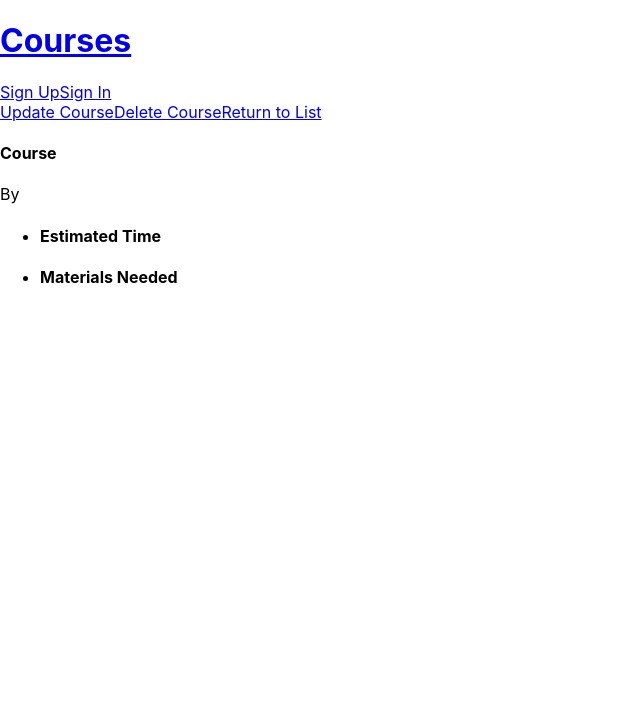
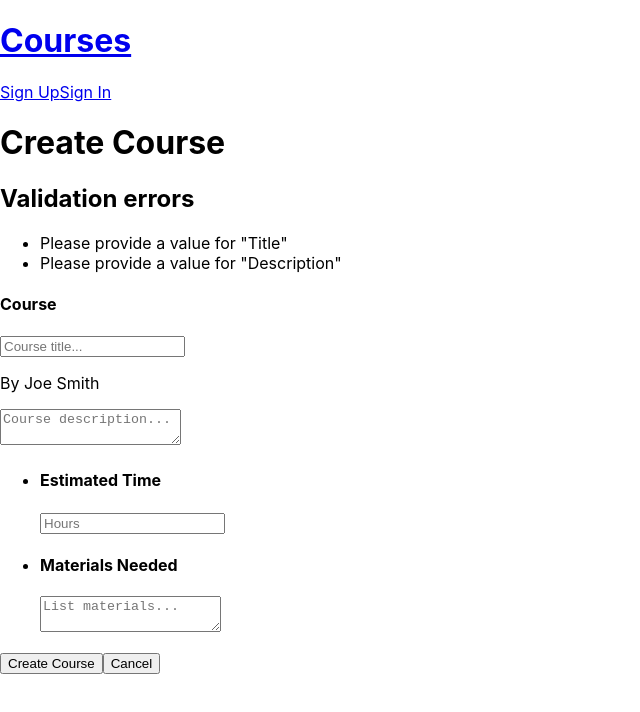
Before and after one commit to jasper-kim/techdegree-p10-FullStackApp, a React (Create React App) app in the folder client/: page /courses/create in a window 1280 px wide. Shown: the top 712 px of the page, without its empty margins (0-640 px from the left). Built offline with nearby package versions, Linux system fonts and the light colour scheme; no server answers; the HTML template or start-up script is replaced by a standard one.

Commit message:
Added CreateCourse component

```diff
--- a/client/src/App.js
+++ b/client/src/App.js
@@ -12,6 +12,7 @@
 import CourseDetail from './Components/CourseDetail';
 import UserSignIn from './Components/UserSignIn';
 import UserSignUp from './Components/UserSignUp';
+import CreateCourse from './Components/CreateCourse';
 
 function App() {
   return (
@@ -21,6 +22,7 @@
 
         <Switch>
           <Route exact path='/' component={Courses} />
+          <Route exact path='/courses/create' component={CreateCourse} />
           <Route path='/courses/:id' component={CourseDetail} />
           <Route path='/signin' component={UserSignIn} />
           <Route path='/signup' component={UserSignUp} />
--- a/client/src/Components/Courses.js
+++ b/client/src/Components/Courses.js
@@ -38,13 +38,13 @@
                 )}
 
                 <div className="grid-33">
-                    <a className="course--module course--add--module" href="create-course.html">
+                    <Link className="course--module course--add--module" to="/courses/create">
                         <h3 className="course--add--title">
                             <svg version="1.1" xmlns="http://www.w3.org/2000/svg" x="0px" y="0px" viewBox="0 0 13 13" className="add">
                                 <polygon points="7,6 7,0 6,0 6,6 0,6 0,7 6,7 6,13 7,13 7,7 13,7 13,6 "></polygon>
                             </svg>New Course
                         </h3>
-                    </a>
+                    </Link>
                 </div>
             </div>
         );
--- /dev/null
+++ b/client/src/Components/CreateCourse.js
@@ -0,0 +1,126 @@
+import React, {Component} from 'react';
+
+export default class CreateCourse extends Component {
+
+    //Get user info with props from authenticatedUser
+
+    state = {
+        title: '',
+        description: '',
+        estimatedTime: '',
+        materialsNeeded: '',
+        errors: [], // if errors come from server, it will set to this state
+    }
+
+    cancel = (event) => {
+        event.preventDefault();
+        this.props.history.push('/');
+    }
+
+    submit = (event) => {
+        //call context createCourse method and get user
+        //if data object has error key, set it to error state and display
+        //ex. data.includes('errors')
+        //if not, get id from (res.header.location) and push to 'courses/:id'
+    }
+
+    change = (event) => {
+        console.log(event);
+        const {target: { name, value }} = event;
+
+        this.setState(() => {
+          return {
+            [name]: value
+          };
+        });
+    }
+
+    render () {
+        const {
+            title,
+            estimatedTime,
+            errors,
+        } = this.state;
+
+        return (
+            <div className="bounds course--detail">
+                <h1>Create Course</h1>
+                <div>
+                    <div>
+                        <h2 className="validation--errors--label">Validation errors</h2>
+                        <div className="validation-errors">
+                        <ul>
+                            <li>Please provide a value for "Title"</li>
+                            <li>Please provide a value for "Description"</li>
+                        </ul>
+                        </div>
+                    </div>
+                    <form onSubmit={this.submit}>
+                        <div className="grid-66">
+                            <div className="course--header">
+                                <h4 className="course--label">Course</h4>
+                                <div>
+                                    <input
+                                        id="title"
+                                        name="title"
+                                        type="text"
+                                        className="input-title course--title--input"
+                                        placeholder="Course title..."
+                                        value={title}
+                                        onChange={this.change} />
+                                </div>
+                                {/* Update with authenticatedUser */}
+                                <p>By Joe Smith</p>
+                            </div>
+                            <div className="course--description">
+                                <div>
+                                    <textarea
+                                        id="description"
+                                        name="description"
+                                        className=""
+                                        placeholder="Course description..."
+                                        onChange={this.change}/>
+                                </div>
+                            </div>
+                        </div>
+                        <div className="grid-25 grid-right">
+                            <div className="course--stats">
+                                <ul className="course--stats--list">
+                                    <li className="course--stats--list--item">
+                                        <h4>Estimated Time</h4>
+                                        <div>
+                                            <input
+                                                id="estimatedTime"
+                                                name="estimatedTime"
+                                                type="text"
+                                                className="course--time--input"
+                                                placeholder="Hours"
+                                                value={estimatedTime}
+                                                onChange={this.change}
+                                                />
+                                        </div>
+                                    </li>
+                                    <li className="course--stats--list--item">
+                                        <h4>Materials Needed</h4>
+                                        <div>
+                                            <textarea
+                                                id="materialsNeeded"
+                                                name="materialsNeeded"
+                                                className=""
+                                                placeholder="List materials..."
+                                                onChange={this.change} />
+                                        </div>
+                                    </li>
+                                </ul>
+                            </div>
+                        </div>
+                        <div className="grid-100 pad-bottom">
+                            <button className="button" type="submit">Create Course</button>
+                            <button className="button button-secondary" onClick={this.cancel}>Cancel</button>
+                        </div>
+                    </form>
+                </div>
+            </div>
+        );
+    }
+}
--- a/client/src/Data.js
+++ b/client/src/Data.js
@@ -2,7 +2,7 @@
 //getUser
 //createUser
 //getCourses
-//getCourse
+//getCourse(url)
 //createCourse
 //updateCourse
 //deleteCourse
```
Also changed, not shown: 2 other files (tests, documents, lock files or other folders).
